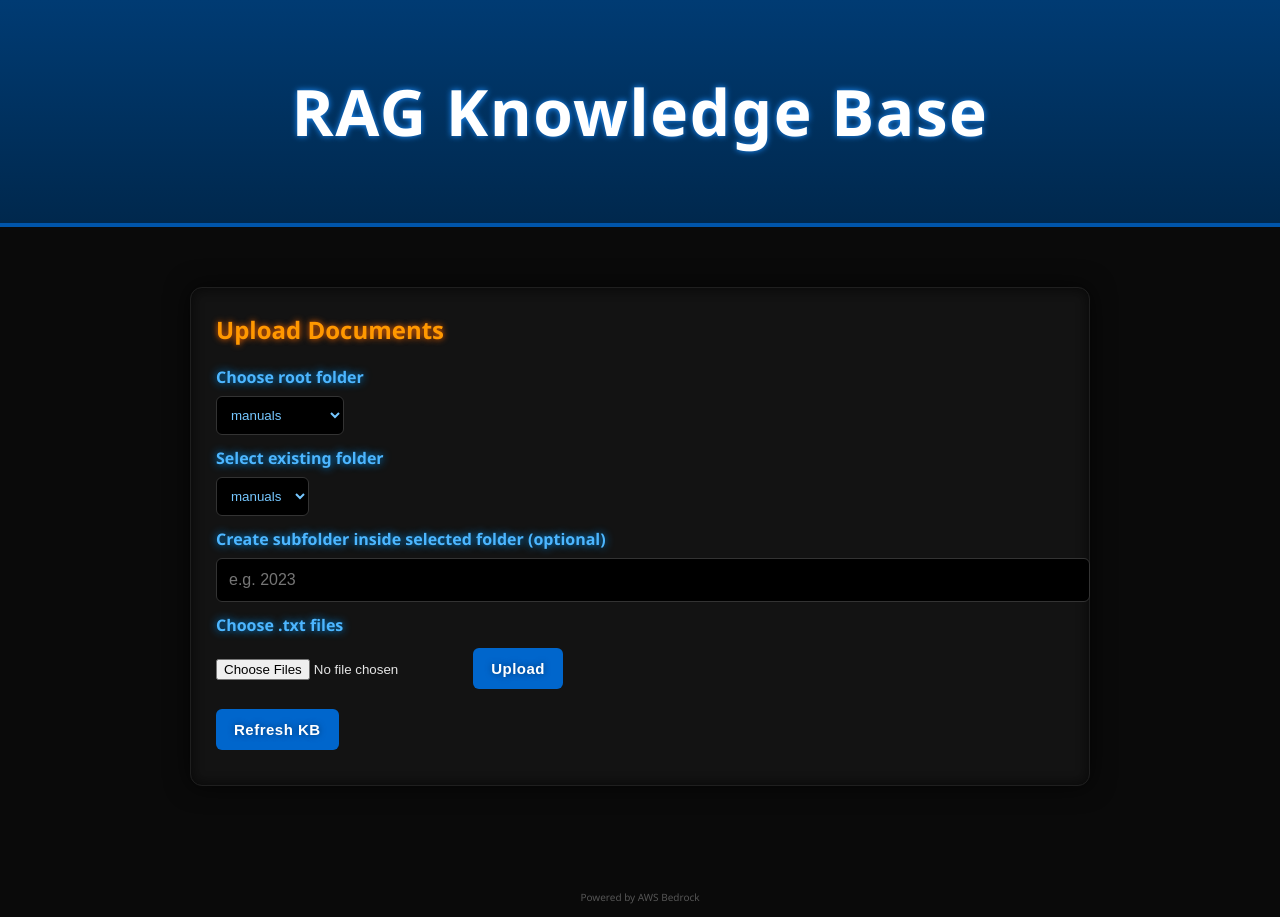
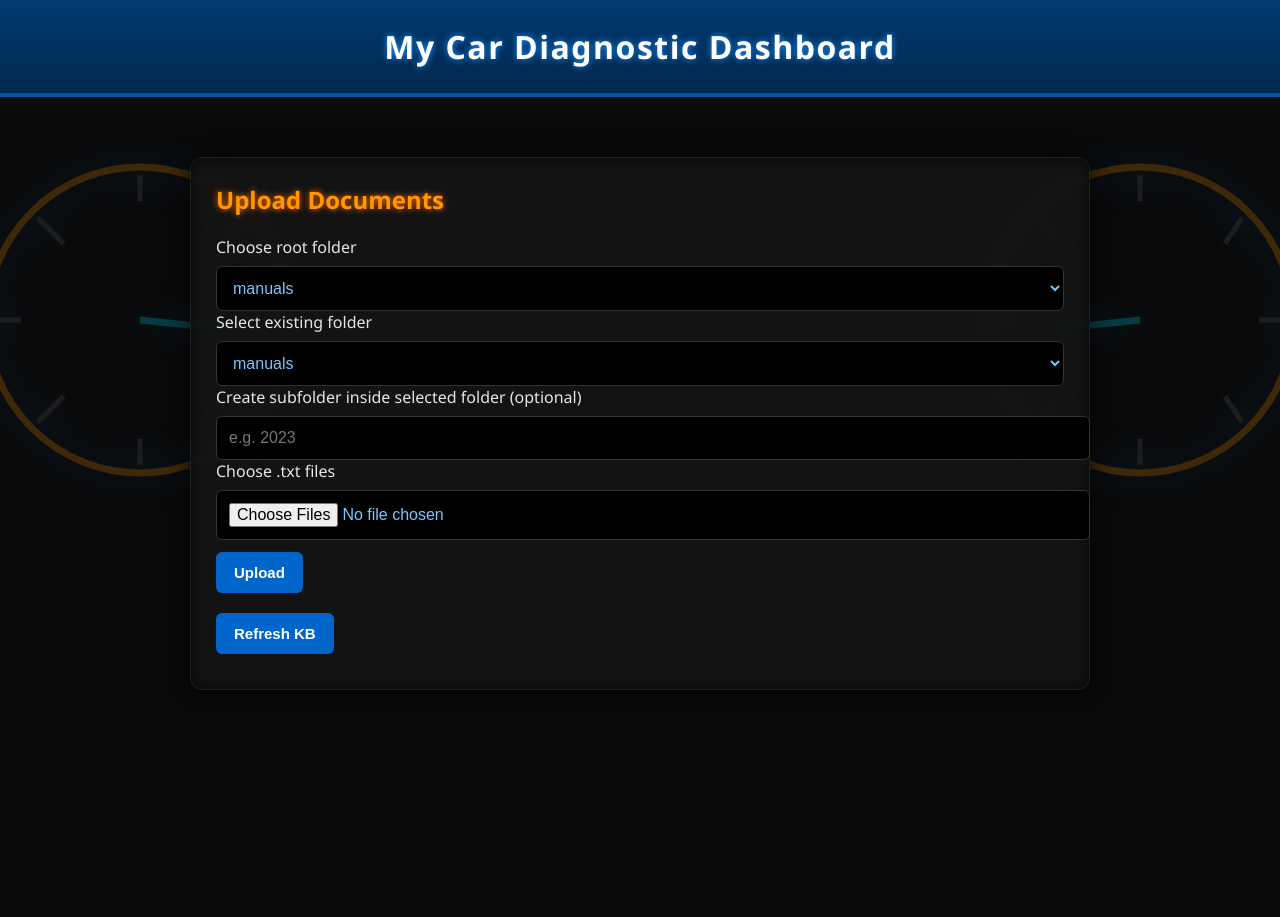
Before and after one commit to yuvalShalgi227/car-rag, a Flask app: page / in a window 1280 px wide. After the commit the page ends 690 px from the top, so only its background shows below. Run offline with Flask 3, Linux system fonts and the light colour scheme; data that the repository does not hold is empty.

Commit message:
look and feel part 1

```diff
--- a/app/app.py
+++ b/app/app.py
@@ -37,7 +37,29 @@ def ingest():
         knowledgeBaseId=KB_ID,
         dataSourceId=DS_ID
     )
-    return "KB ingestion started"
+    return jsonify({"jobId": job["ingestionJob"]["ingestionJobId"]})
+
+@app.get("/ingest_status")
+def ingest_status():
+    job_id = request.args.get("jobId")
+    if not job_id:
+        return jsonify({"error": "missing jobId"}), 400
+
+    try:
+        res = agent_client.get_ingestion_job(
+            knowledgeBaseId=KB_ID,
+            dataSourceId=DS_ID,
+            ingestionJobId=job_id
+        )
+
+        print("INGESTION STATUS RAW:", res)
+
+        status = res["ingestionJob"]["status"]
+        return jsonify({"status": status})
+
+    except Exception as e:
+        print("ERROR IN STATUS CHECK:", str(e))
+        return jsonify({"status": "ERROR", "detail": str(e)})
 
 # ---------------------------
 # API: upload file to selected folder
--- a/app/static/css/main.css
+++ b/app/static/css/main.css
@@ -1,32 +1,37 @@
 body {
   margin: 0;
   font-family: 'Segoe UI', Arial, sans-serif;
-  background: #0a0a0a; /* deep dashboard black */
+  background: #0a0a0a;
   color: #e6e6e6;
 }
 
-/* Header – metallic gradient */
-.header {
+/* HEADER */
+.main-header {
   background: linear-gradient(180deg, #003b73, #00284d);
   color: #fff;
-  padding: 25px;
   text-align: center;
+  padding: 25px 0;
   font-size: 32px;
   font-weight: bold;
   letter-spacing: 1.5px;
   border-bottom: 4px solid #0055aa;
   text-shadow: 0 0 6px #1e90ff;
+  z-index: 20;
+  position: relative;
 }
 
+/* Center content */
 .container {
   max-width: 900px;
   margin: 40px auto;
   padding: 20px;
+  position: relative;
+  z-index: 10;
 }
 
-/* Panels – car dashboard glass look */
+/* Panels */
 .card {
-  background: rgba(20, 20, 20, 0.9);
+  background: rgba(20,20,20,0.9);
   padding: 25px;
   margin-bottom: 30px;
   border-radius: 12px;
@@ -38,21 +43,12 @@ body {
 
 .card h2 {
   margin-top: 0;
-  color: #ff9800; /* orange like car dials */
+  color: #ff9800;
   text-shadow: 0 0 6px #ff6a00;
 }
 
-/* Labels with glow */
-label {
-  display: block;
-  margin-top: 12px;
-  font-weight: bold;
-  color: #4db6ff;
-  text-shadow: 0 0 8px #0099ff;
-}
-
-/* Inputs – dashboard glossy black */
-.input {
+/* Inputs */
+.input, select, input[type="file"] {
   width: 100%;
   padding: 12px;
   margin-top: 8px;
@@ -61,33 +57,8 @@ label {
   background: #000;
   color: #76c7ff;
   font-size: 16px;
-  transition: 0.2s;
 }
 
-.input:focus {
-  border-color: #1e90ff;
-  box-shadow: 0 0 10px #1e90ff;
-  outline: none;
-}
-
-/* Select (dropdown) */
-select {
-  padding: 10px;
-  margin-top: 8px;
-  background: #000;
-  color: #76c7ff;
-  border: 1px solid #333;
-  border-radius: 6px;
-  transition: 0.2s;
-}
-
-select:focus {
-  border-color: #ff9800;
-  box-shadow: 0 0 10px #ff9800;
-  outline: none;
-}
-
-/* Buttons – car dashboard blue/orange style */
 .btn {
   background: #0066cc;
   color: white;
@@ -96,38 +67,38 @@ select:focus {
   border-radius: 6px;
   cursor: pointer;
   margin-top: 12px;
-  transition: 0.2s;
   font-size: 15px;
   font-weight: bold;
-  letter-spacing: 0.5px;
-  text-shadow: 0 0 6px #003a75;
 }
 
 .btn:hover {
   background: #0088ff;
   box-shadow: 0 0 15px #0077ff;
-  transform: scale(1.03);
 }
 
-/* Answer box – digital screen */
-.answer {
-  background: #000;
-  padding: 15px;
-  border-radius: 8px;
-  border: 1px solid #222;
-  margin-top: 15px;
-  white-space: pre-wrap;
-  color: #00ffea; /* cyan dashboard light */
-  text-shadow: 0 0 8px #00bbaa;
-  font-family: Consolas, monospace;
-  font-size: 15px;
+/* Gauges – now fixed, not cut */
+.gauge-left,
+.gauge-right {
+  position: fixed;
+  top: 150px;
+  width: 340px;
+  height: 340px;
+  opacity: 0.22;
+  z-index: 0;
+  pointer-events: none;
+  filter: drop-shadow(0 0 18px #0088ff);
 }
 
-/* Footer */
-.footer {
-  text-align: center;
-  padding: 12px 0;
-  color: #555;
-  margin-top: 40px;
-  font-size: 12px;
+.gauge-left {
+  left: -30px;   /* מרוחק מהקצה */
 }
+
+.gauge-right {
+  right: -30px;  /* מרוחק מהקצה */
+}
+
+.gauge-left svg,
+.gauge-right svg {
+  width: 100%;
+  height: 100%;
+}
--- a/app/templates/base.html
+++ b/app/templates/base.html
@@ -1,23 +1,80 @@
-<!doctype html>
-<html lang="en">
+<!DOCTYPE html>
+<html>
 <head>
-  <meta charset="utf-8" />
-  <title>{% block title %}RAG System{% endblock %}</title>
-  <meta name="viewport" content="width=device-width, initial-scale=1" />
-  <link rel="stylesheet" href="{{ url_for('static', filename='css/main.css') }}">
+    <meta charset="UTF-8">
+    <title>My Car Diagnostic Dashboard</title>
+    <link rel="stylesheet" href="{{ url_for('static', filename='css/main.css') }}">
 </head>
 
 <body>
-<header class="header">
-  <h1>RAG Knowledge Base</h1>
-</header>
 
-<main class="container">
-  {% block content %}{% endblock %}
-</main>
+<!-- HEADER -->
+<div class="main-header">
+    My Car Diagnostic Dashboard
+</div>
 
-<footer class="footer">
-  <small>Powered by AWS Bedrock</small>
-</footer>
+<!-- LEFT GAUGE -->
+<div class="gauge-left">
+    <svg viewBox="0 0 200 200">
+        <circle cx="100" cy="100" r="90" stroke="#ff9800" stroke-width="4" fill="none"/>
+
+        <g stroke="#666" stroke-width="3">
+            <line x1="100" y1="15" x2="100" y2="30"/>
+            <line x1="160" y1="40" x2="150" y2="55"/>
+            <line x1="185" y1="100" x2="170" y2="100"/>
+            <line x1="160" y1="160" x2="150" y2="145"/>
+            <line x1="100" y1="185" x2="100" y2="170"/>
+            <line x1="40" y1="160" x2="55" y2="145"/>
+            <line x1="15" y1="100" x2="30" y2="100"/>
+            <line x1="40" y1="40" x2="55" y2="55"/>
+        </g>
+
+        <!-- Static needle -->
+        <line id="needleLeft" x1="100" y1="100" x2="150" y2="100"
+              stroke="#00eaff" stroke-width="4"/>
+    </svg>
+</div>
+
+<!-- RIGHT GAUGE -->
+<div class="gauge-right">
+    <svg viewBox="0 0 200 200">
+        <circle cx="100" cy="100" r="90" stroke="#ff9800" stroke-width="4" fill="none"/>
+
+        <g stroke="#666" stroke-width="3">
+            <line x1="100" y1="15" x2="100" y2="30"/>
+            <line x1="160" y1="40" x2="150" y2="55"/>
+            <line x1="185" y1="100" x2="170" y2="100"/>
+            <line x1="160" y1="160" x2="150" y2="145"/>
+            <line x1="100" y1="185" x2="100" y2="170"/>
+            <line x1="40" y1="160" x2="55" y2="145"/>
+            <line x1="15" y1="100" x2="30" y2="100"/>
+            <line x1="40" y1="40" x2="55" y2="55"/>
+        </g>
+
+        <line id="needleRight" x1="100" y1="100" x2="50" y2="100"
+              stroke="#00eaff" stroke-width="4"/>
+    </svg>
+</div>
+
+<div class="container">
+    {% block content %}{% endblock %}
+</div>
+
+<script>
+    /* --- Light animation: slow needle oscillation --- */
+    /* לא כבד – רק תנועה נעימה */
+    let angle = 0;
+    setInterval(() => {
+        angle = (angle + 1.2) % 30;  /* oscillation 0–30 degrees */
+
+        const left = document.getElementById("needleLeft");
+        const right = document.getElementById("needleRight");
+
+        if (left) left.setAttribute("transform", `rotate(${angle} 100 100)`);
+        if (right) right.setAttribute("transform", `rotate(${-angle} 100 100)`);
+
+    }, 120);
+</script>
+
 </body>
 </html>
```
Also changed, not shown: app/templates/index.html (+45 -7 lines).
